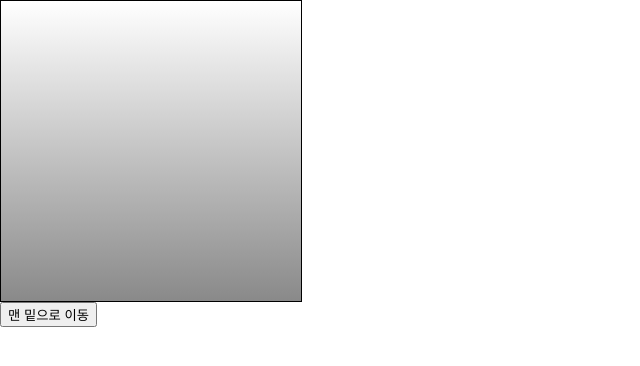
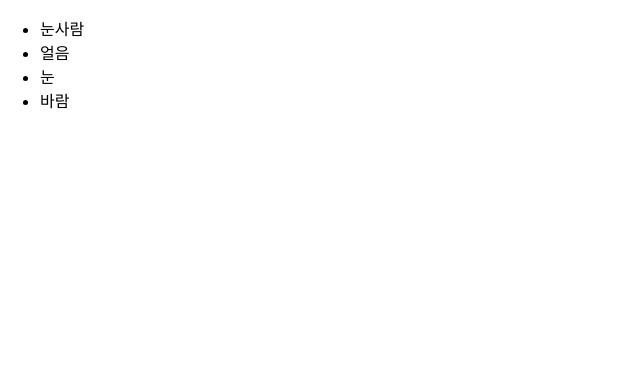
Before and after one commit to zzangouona/ReactBasicProject, a React (Create React App) app in the folder hello-event/: page / in a window 1280 px wide. Shown: the top 366 px of the page, without its empty margins (0-640 px from the left). Built offline with nearby package versions, Linux system fonts and the light colour scheme.

Commit message:
hello-event 2. 컴포넌트 반복 - map을 사용해서 컴포넌트 반복 처리하기 - key 값 선정 기준

```diff
--- a/hello-event/src/App.js
+++ b/hello-event/src/App.js
@@ -5,19 +5,13 @@
 import EventPracticehooks from './EventPracticehooks';
 import ValidationSample from './ValidationSample';
 import ScrollBox from './ScrollBox';
+import IterationSample from './IterationSample';
 
 class App extends Component {
   // 컴포넌트에 ref 달기
   // 해당 컴포넌트 내부의 메서드 및 멤버 변수에 접근할 수 있다.
   render() {
-    return (
-      <div>
-        <ScrollBox ref={(ref) => (this.scrollRef = ref)} />
-        <button onClick={() => this.scrollRef.scrollToBottom()}>
-          맨 밑으로 이동
-        </button>
-      </div>
-    );
+    return <IterationSample />;
   }
 }
 
--- /dev/null
+++ b/hello-event/src/IterationSample.js
@@ -0,0 +1,12 @@
+import React from 'react';
+// 컴포넌트 반복
+const IterationSample = () => {
+  const names = ['눈사람', '얼음', '눈', '바람'];
+  // 컴포넌트를 반복할때는 key를 넣어줘야한다.
+  // key 값을 설정할 때는 언제나 유일한 값이여야한다.
+  // index를 key 값으로 하는 것은 안 좋다.
+  const nameList = names.map((names, index) => <li key={index}>{names}</li>);
+  return <ul>{nameList}</ul>;
+};
+
+export default IterationSample;
```
Also changed, not shown: hello-event/.eslintrc.json.
